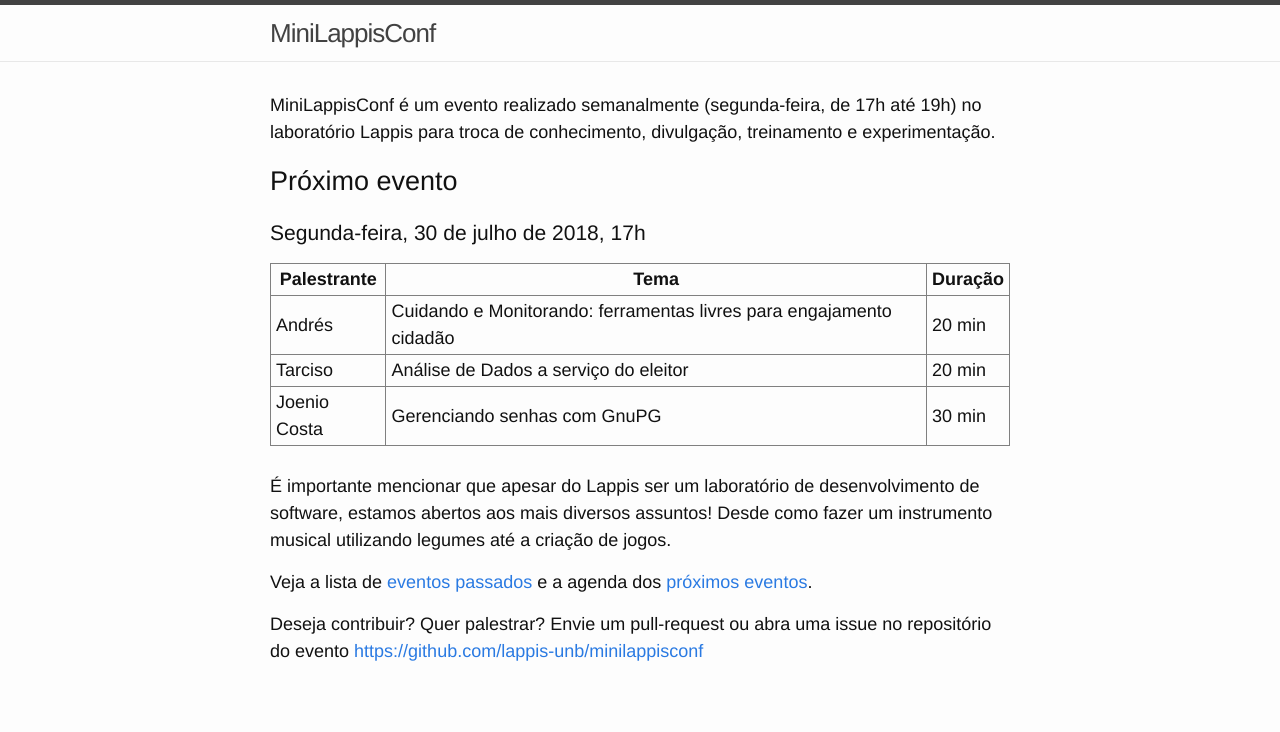
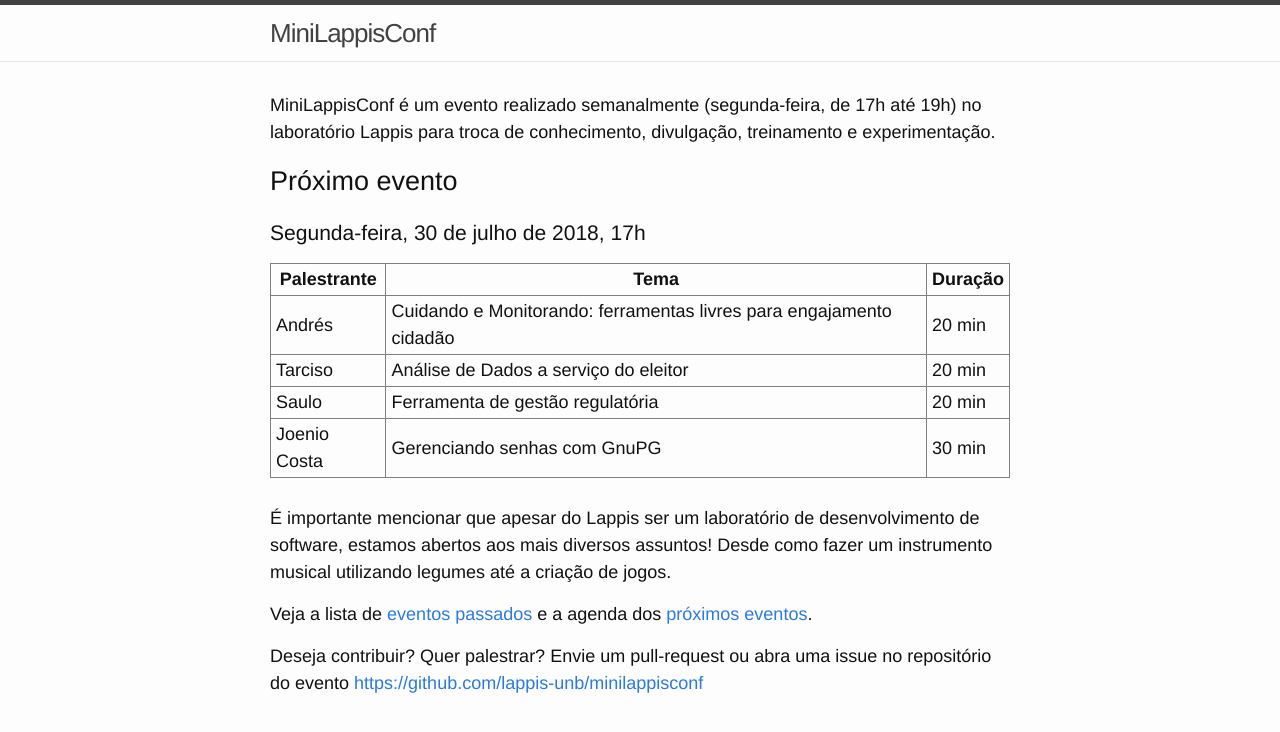
Before and after one commit to lappis-unb/MiniLappisConf, a Jekyll site: the page built from index.md, in a window 1280 px wide. Shown: the top 732 px of the page. Built offline with Jekyll 4.4.1, drawn with Linux system fonts in a browser that asks for light colours.

Commit message:
Atualizando palestrante para dia 30 julho no index

```diff
--- a/index.md
+++ b/index.md
@@ -14,6 +14,7 @@ e experimentação.
 | --------------- | ------------------------------------------------------------------- | ------- |
 | Andrés          | Cuidando e Monitorando: ferramentas livres para engajamento cidadão | 20 min  |
 | Tarciso         | Análise de Dados a serviço do eleitor                               | 20 min  |
+| Saulo           | Ferramenta de gestão regulatória                                    | 20 min  |
 | Joenio Costa    | Gerenciando senhas com GnuPG                                        | 30 min  |
 
 <br/>
```
